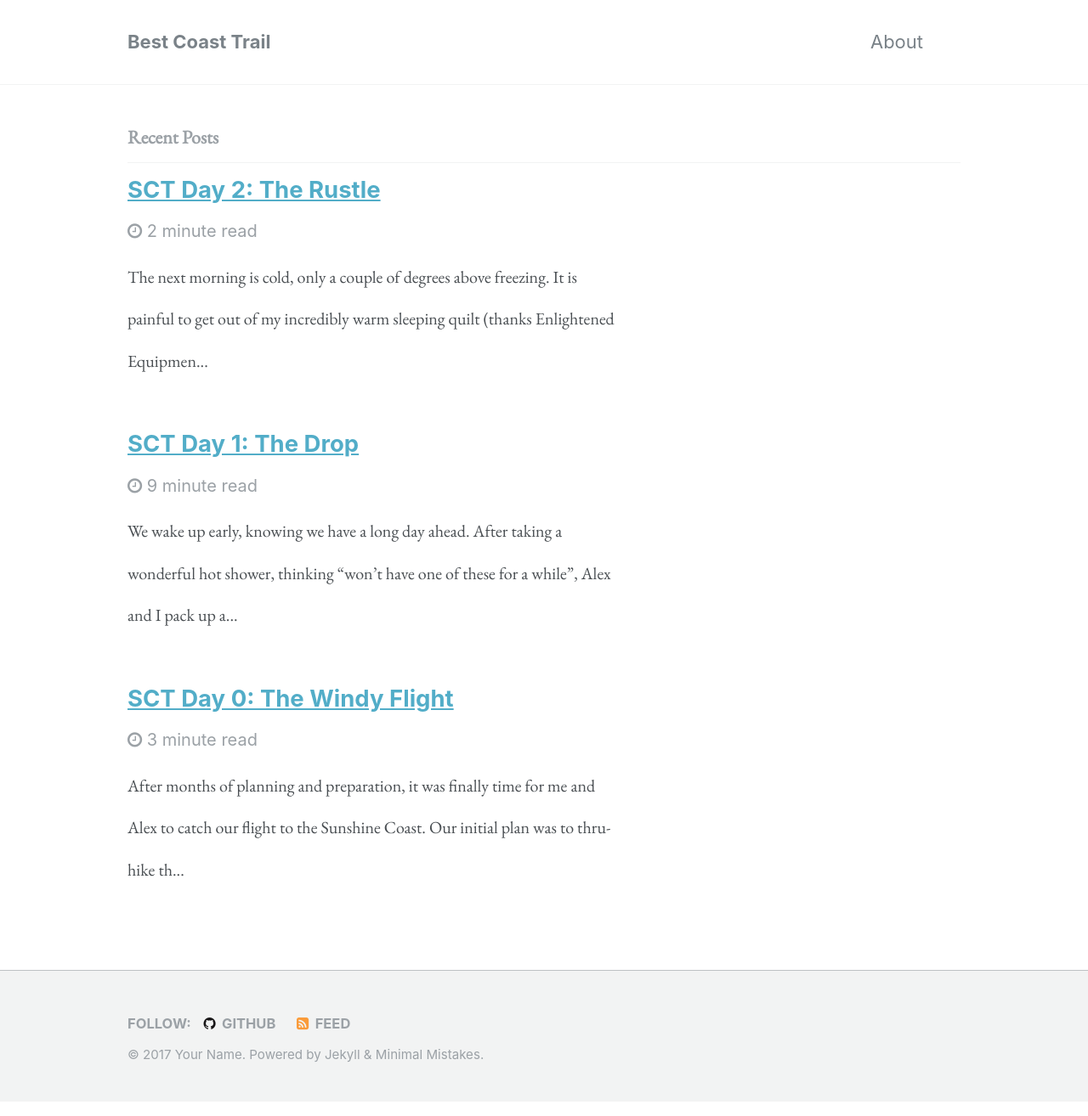
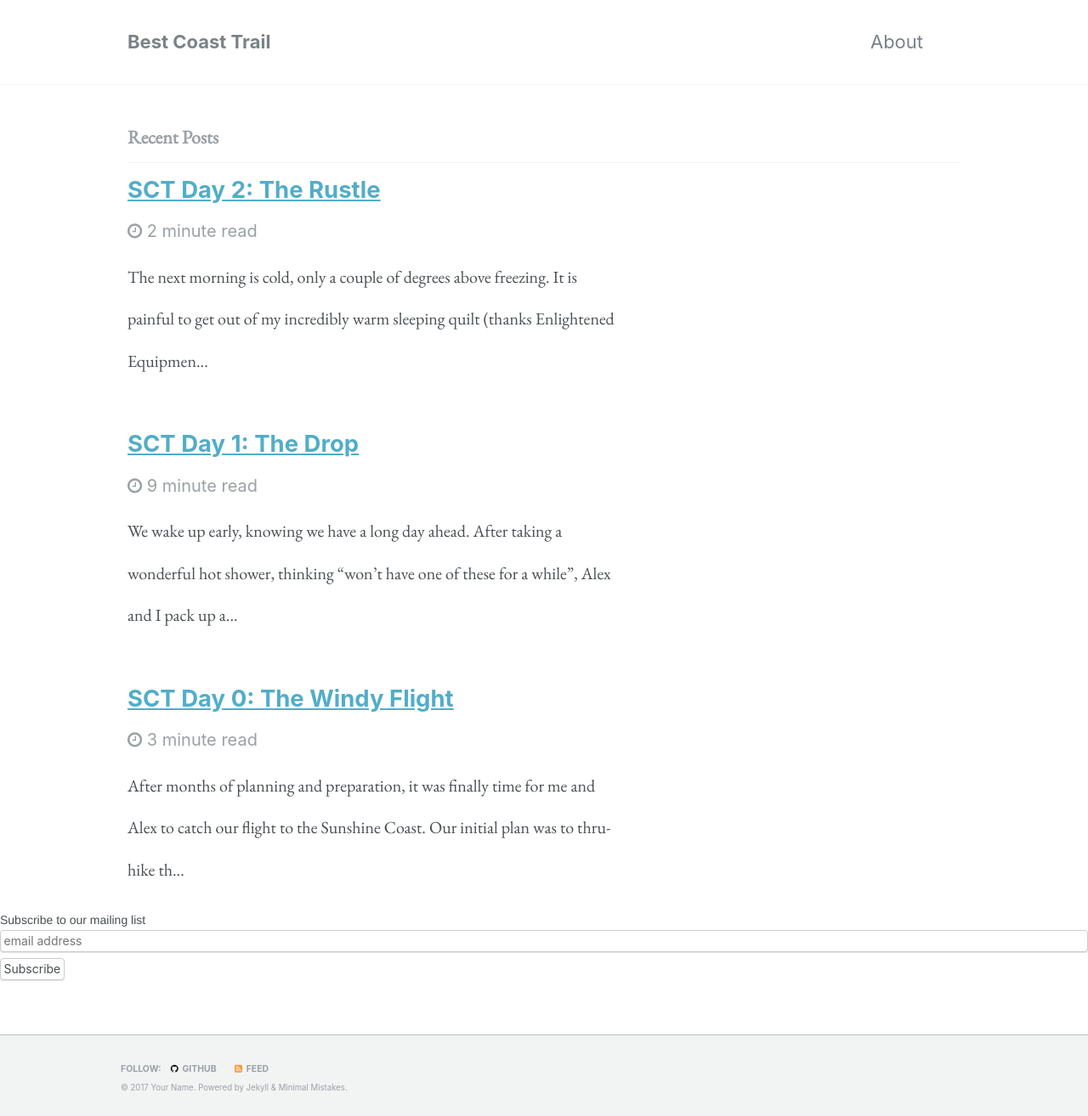
Before and after one commit to BestCoastTrail/BestCoastTrail.github.io, a Jekyll site: the page built from index.html, in a window 1280 px wide. Shown: the whole page at 85% size. Built offline with Jekyll 4.4.1, drawn with Linux system fonts in a browser that asks for light colours; the list of posts is cut into pages by our own code; comment, search, counter and statistics services are not loaded.

Commit message:
Added mailing list integration

```diff
--- a/_layouts/default.html
+++ b/_layouts/default.html
@@ -20,7 +20,7 @@
     {% include masthead.html %}
 
     {{ content }}
-
+    <div id="mc_embed_signup">
     <div class="page__footer">
       <footer>
         {% include footer/custom.html %}
@@ -43,3 +43,19 @@
   ga('create', 'UA-98335513-1', 'auto');
   ga('send', 'pageview');
 </script>
+<link href="//cdn-images.mailchimp.com/embedcode/horizontal-slim-10_7.css" rel="stylesheet" type="text/css">
+<style type="text/css">
+	#mc_embed_signup{background:#fff; clear:left; font:14px Helvetica,Arial,sans-serif; width:100%;}
+	/* Add your own MailChimp form style overrides in your site stylesheet or in this style block.
+	   We recommend moving this block and the preceding CSS link to the HEAD of your HTML file. */
+</style>
+<form action="//github.us15.list-manage.com/subscribe/post?u=11154b11c160924db8030411f&amp;id=5715ad4fb0" method="post" id="mc-embedded-subscribe-form" name="mc-embedded-subscribe-form" class="validate" target="_blank" novalidate>
+    <div id="mc_embed_signup_scroll">
+	<label for="mce-EMAIL">Subscribe to our mailing list</label>
+	<input type="email" value="" name="EMAIL" class="email" id="mce-EMAIL" placeholder="email address" required>
+    <!-- real people should not fill this in and expect good things - do not remove this or risk form bot signups-->
+    <div style="position: absolute; left: -5000px;" aria-hidden="true"><input type="text" name="b_11154b11c160924db8030411f_5715ad4fb0" tabindex="-1" value=""></div>
+    <div class="clear"><input type="submit" value="Subscribe" name="subscribe" id="mc-embedded-subscribe" class="button"></div>
+    </div>
+</form>
+</div>
```
